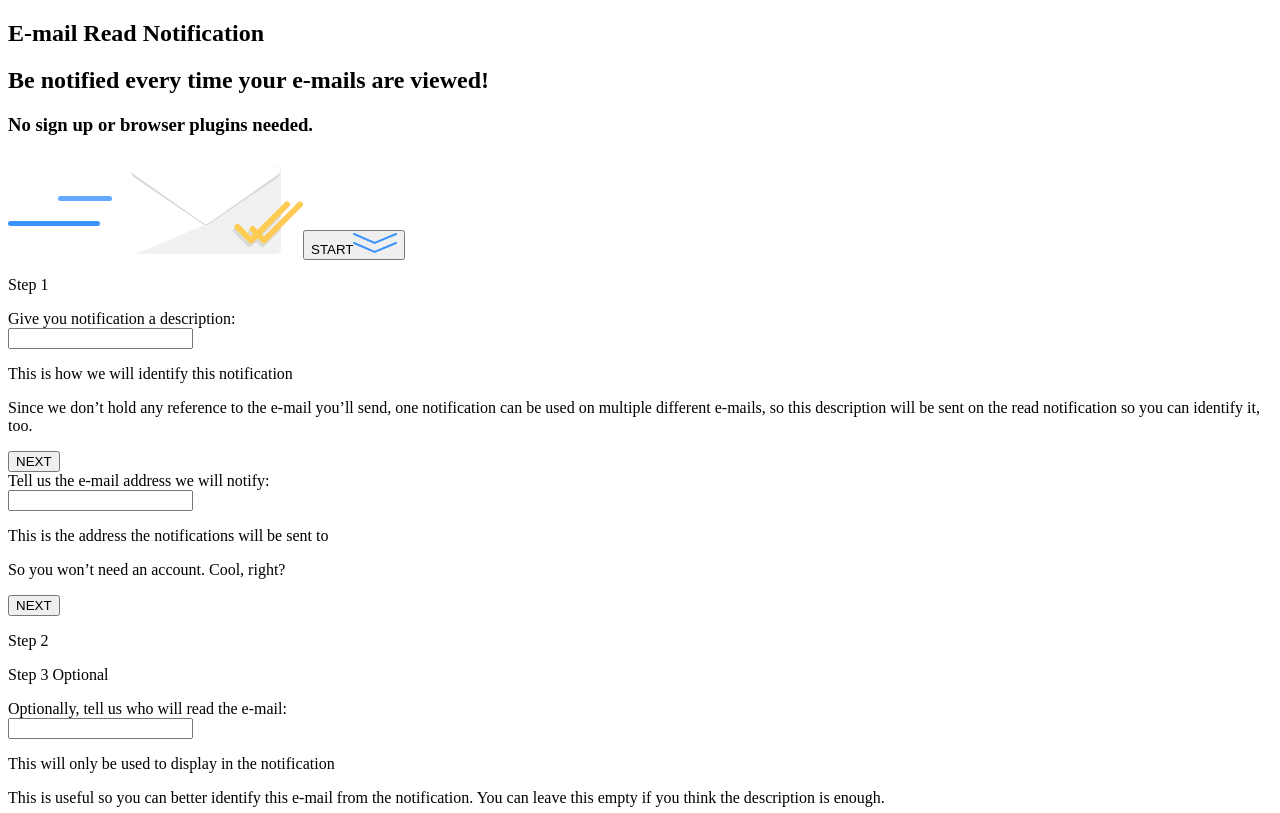
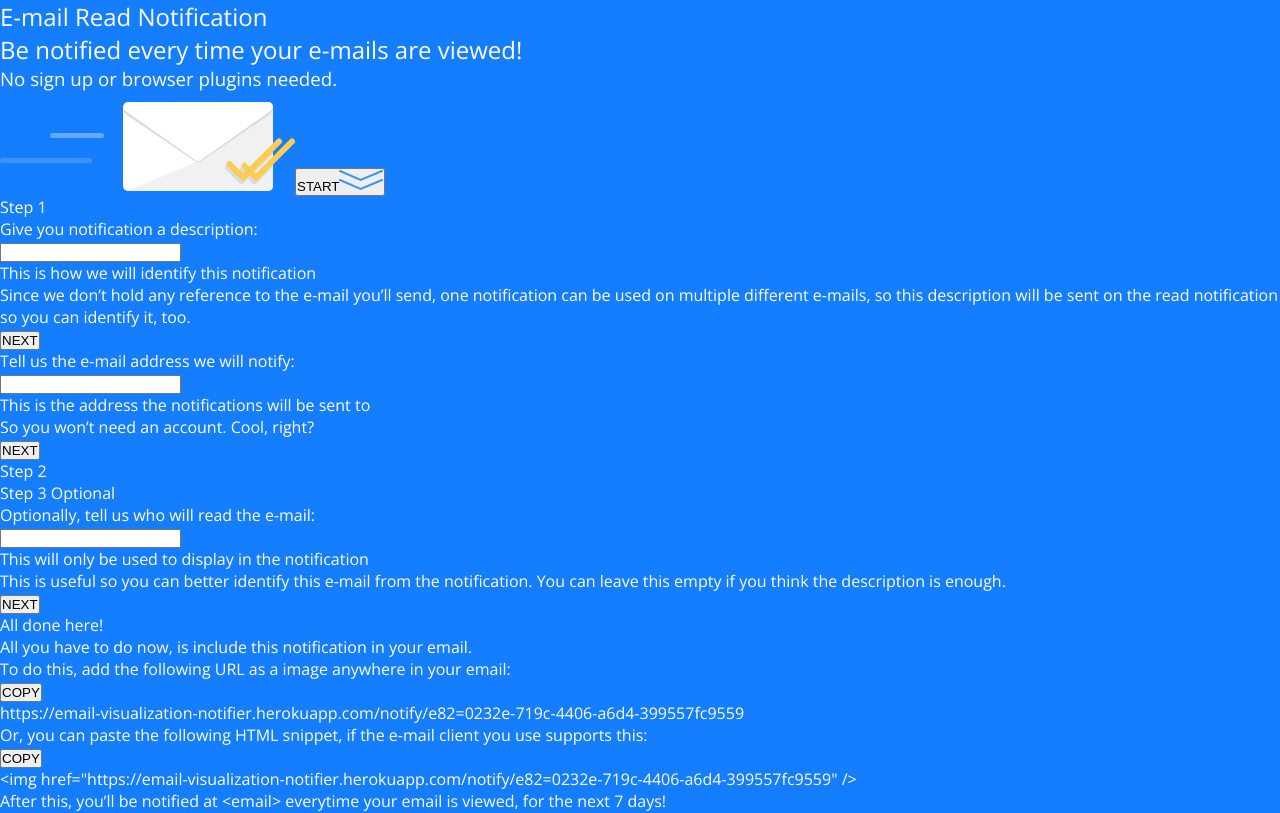
Before and after one commit to FusRoDah061/email-read-confirmation, a React (Create React App) app in the folder packages/frontend/: page / in a window 1280 px wide. Shown: the top 813 px of the page. Built offline with nearby package versions, Linux system fonts and the light colour scheme.

Commit message:
style: Add global styles and variables

```diff
--- a/packages/frontend/src/index.tsx
+++ b/packages/frontend/src/index.tsx
@@ -1,9 +1,11 @@
 import React from 'react';
 import ReactDOM from 'react-dom';
 import App from './App';
+import GlobalStyles from './styles/globals';
 
 ReactDOM.render(
   <React.StrictMode>
+    <GlobalStyles />
     <App />
   </React.StrictMode>,
   document.getElementById('root'),
--- /dev/null
+++ b/packages/frontend/src/styles/globals.ts
@@ -0,0 +1,46 @@
+import { createGlobalStyle } from 'styled-components';
+import { colors, mediaBreaks } from './variables';
+
+export default createGlobalStyle`
+  :root {
+    font-size: 60%;
+  }
+
+  * {
+    margin: 0;
+    padding: 0;
+    box-sizing: border-box;
+    outline: 0;
+  }
+
+  html, body, #root {
+    height: 100vh;
+  }
+
+  body {
+    font: 400 1.6rem 'Open sans', sans-serif;
+    background: ${colors.primary};
+    color: ${colors.textLight};
+    -webkit-font-smoothing: antialiased;
+  }
+
+  input,
+  button,
+  textarea {
+    color: ${colors.textDark};
+  }
+
+  h1, h2, h3, h4, h5, h6, strong {
+    font-weight: 500;
+  }
+
+  button {
+    cursor: pointer;
+  }
+
+  @media (min-width:  ${mediaBreaks.mobile}) {
+    :root {
+      font-size: 62.5%;
+    }
+  }
+`;
--- /dev/null
+++ b/packages/frontend/src/styles/variables.ts
@@ -0,0 +1,14 @@
+export const colors = {
+  primary: '#157EFF',
+  primaryVariant: '#3D93FC',
+  secondary: '#FFFFFF',
+  secondaryVariant: '#F1F1F1',
+  accent: '#FFCC53',
+  textLight: '#FFFFFF',
+  textDark: '#000000',
+  neutralGray: '#C4C4C4',
+};
+
+export const mediaBreaks = {
+  mobile: '770px',
+};
```
